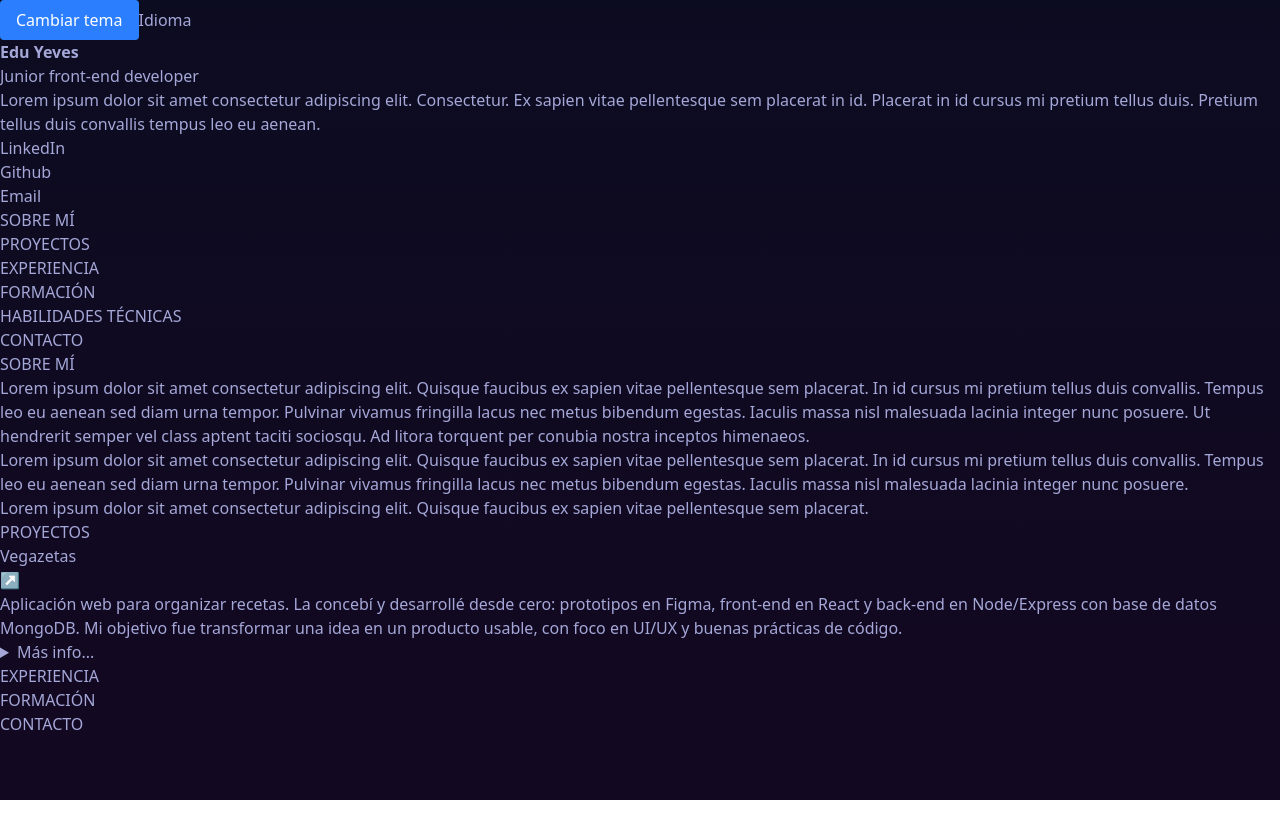
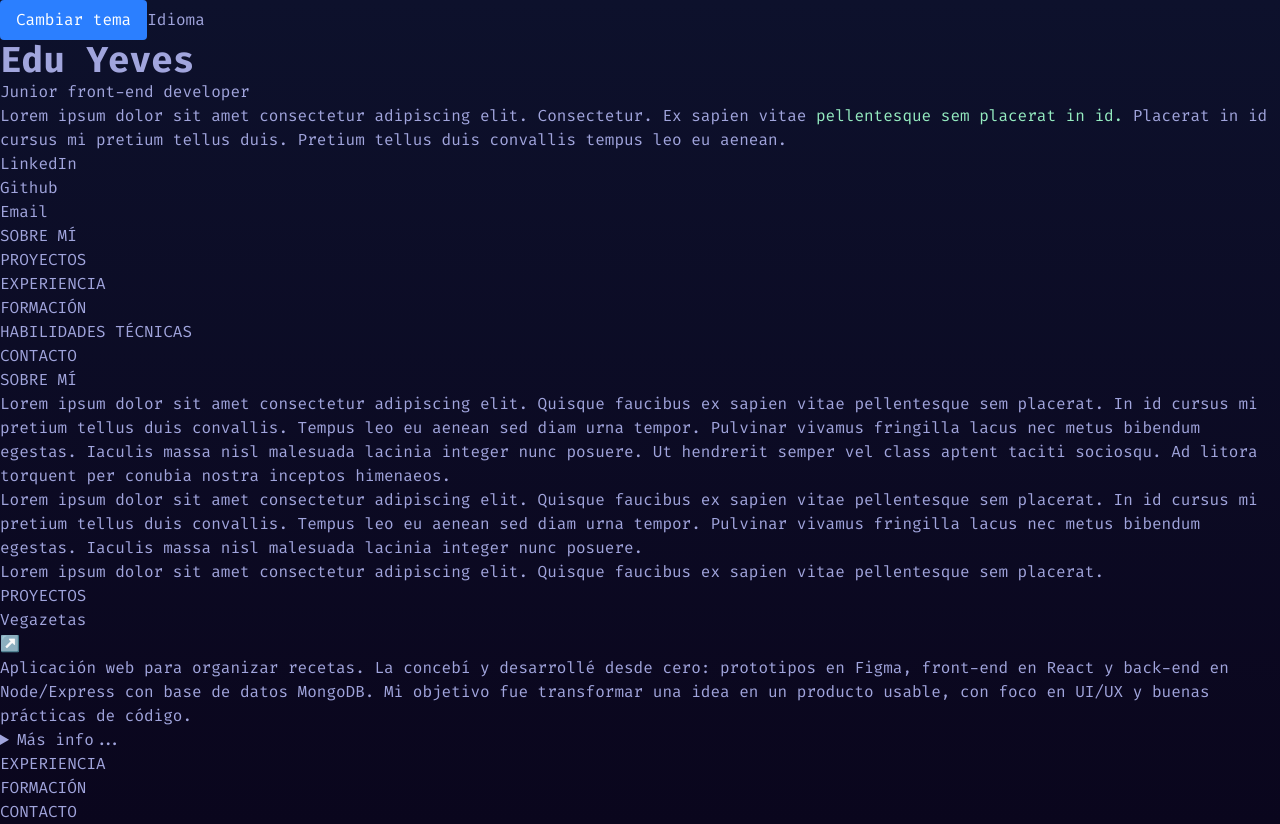
Before and after one commit to Yevestevez/eduyeves-dev, a React (Vite) app: page / in a window 1280 px wide. Before the commit the page ends 800 px from the top, so only its background shows below. Built offline with nearby package versions, Linux system fonts and the light colour scheme.

Commit message:
Update styles

```diff
--- a/index.html
+++ b/index.html
@@ -13,6 +13,12 @@
             href="favicon-code.svg"
             type="image/xml-svg"
         />
+        <link rel="preconnect" href="https://fonts.googleapis.com" />
+        <link rel="preconnect" href="https://fonts.gstatic.com" crossorigin />
+        <link
+            href="https://fonts.googleapis.com/css2?family=Fira+Code:wght@300..700&family=Inconsolata:wght@200..900&display=swap"
+            rel="stylesheet"
+        />
     </head>
     <body>
         <div id="root"></div>
--- a/src/App.jsx
+++ b/src/App.jsx
@@ -12,7 +12,7 @@ function App() {
     if (savedTheme === 'dark') document.documentElement.classList.add('dark');
 
     return (
-        <div className="bg-linear-to-b from-[#0C0C21] to-[#130821] min-h-screen text-[#A4A7D8]">
+        <div className="bg-gradient min-h-screen text-text">
             <aside>
                 <button
                     onClick={toggleDarkMode}
@@ -25,14 +25,17 @@ function App() {
 
             <header>
                 <hgroup>
-                    <h1 className="text-[#A4A7D8] font-bold">Edu Yeves</h1>
+                    <h1 className="font-extrabold text-4xl">Edu Yeves</h1>
                     <p>Junior front-end developer</p>
                 </hgroup>
                 <p>
                     Lorem ipsum dolor sit amet consectetur adipiscing elit.
-                    Consectetur. Ex sapien vitae pellentesque sem placerat in
-                    id. Placerat in id cursus mi pretium tellus duis. Pretium
-                    tellus duis convallis tempus leo eu aenean.
+                    Consectetur. Ex sapien vitae{' '}
+                    <span className="text-accent">
+                        pellentesque sem placerat in id.
+                    </span>{' '}
+                    Placerat in id cursus mi pretium tellus duis. Pretium tellus
+                    duis convallis tempus leo eu aenean.
                 </p>
                 <ul>
                     <li>LinkedIn</li>
--- a/src/index.css
+++ b/src/index.css
@@ -1,3 +1,20 @@
 @import 'tailwindcss';
 
 @custom-variant dark (&:where(.dark, .dark *));
+
+@theme {
+    --color-text: oklch(73.904% 0.08094 281.042);
+    --color-accent: oklch(87.614% 0.10404 161.795);
+    --grad-start: oklch(19.157% 0.05425 273.828);
+    --grad-end: oklch(14.602% 0.04847 287.835);
+}
+
+@layer base {
+    body {
+        font-family: 'Fira Code', monospace;
+    }
+}
+
+.bg-gradient {
+    background: linear-gradient(to bottom, var(--grad-start), var(--grad-end));
+}
```
